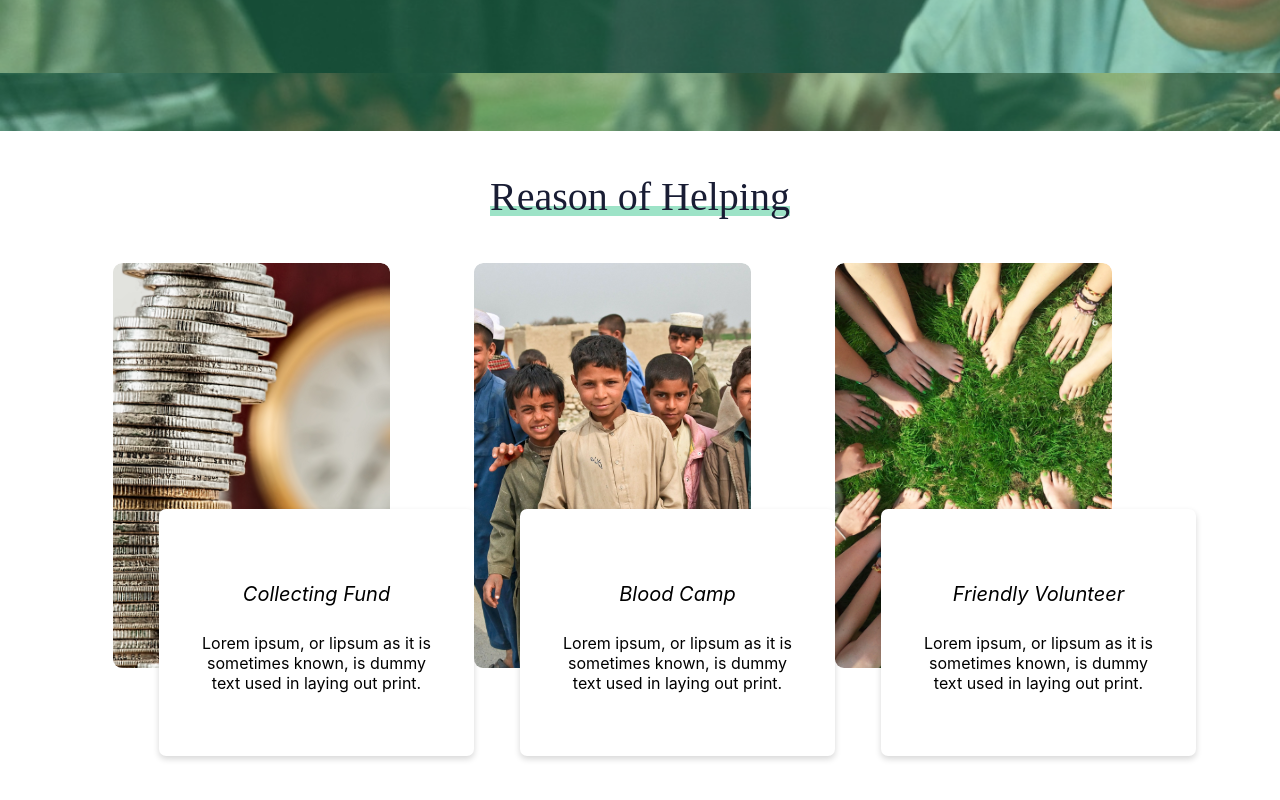
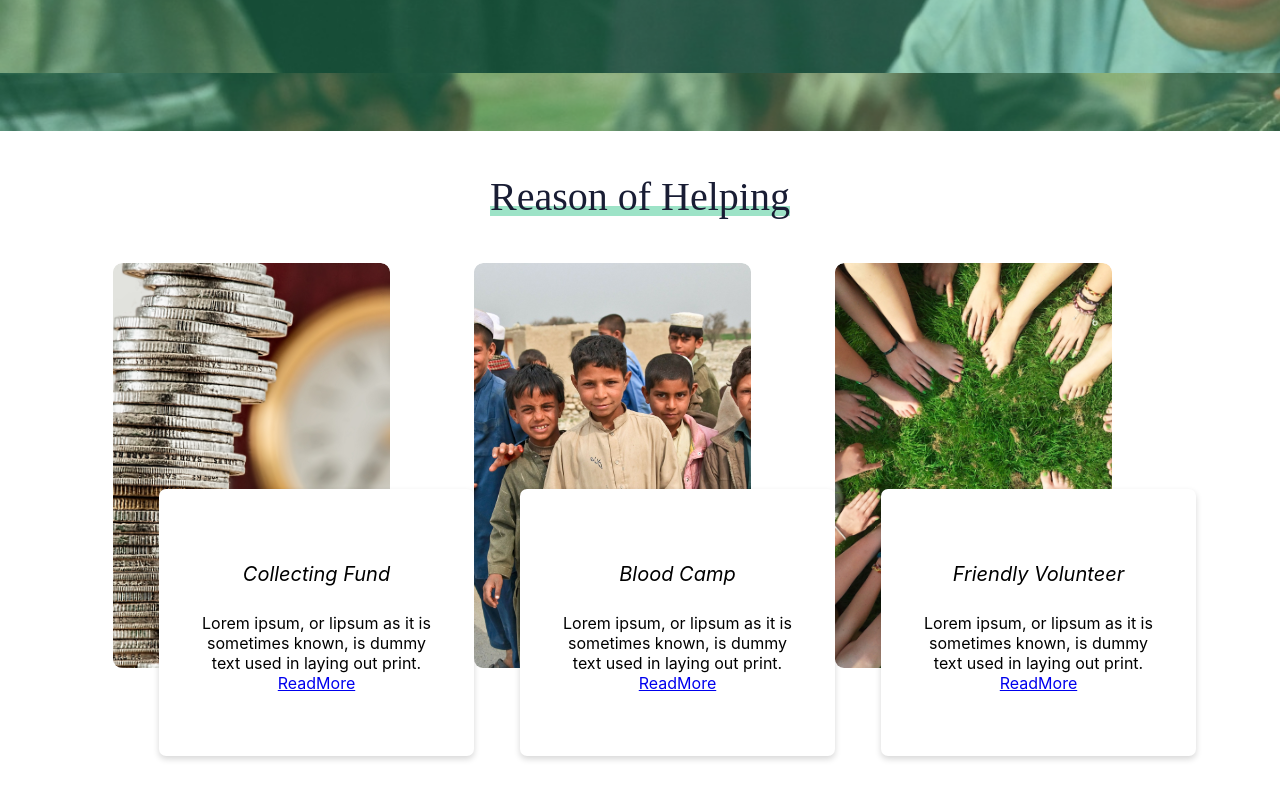
Before and after one commit to FatmaQunnies24/reactCharifit, a React (Create React App) app: page / in a window 1280 px wide. Shown: the part 764-1564 px from the top of the page. Built offline with nearby package versions, Linux system fonts and the light colour scheme.

Commit message:
read more

```diff
--- a/src/ReasonOfHelping.jsx
+++ b/src/ReasonOfHelping.jsx
@@ -1,5 +1,7 @@
 import React, { useState } from 'react';
 import "./ReasonOfHelping.css";
+import { BrowserRouter as Router, Routes, Route, Link, Navigate } from 'react-router-dom';
+
 function ReasonOfHelping(props) {
     const [isReadMore, setIsReadMore] = useState(false);
 
@@ -22,6 +24,7 @@ function ReasonOfHelping(props) {
                         <div className="help_content">
                             <h4>{props.name}</h4>
                             <p>{props.desc}
+                            <Link to="/ReadMore"><br></br>      ReadMore</Link>
                                 {/* {isReadMore ? props.desc : descriptionPreview}
                                 {props.desc.length > 500 && (
                                     <span className="read_more" onClick={toggleReadMore}>
```
Also changed, not shown: src/Pages/ReadMore.jsx (added, +7 -0 lines).
